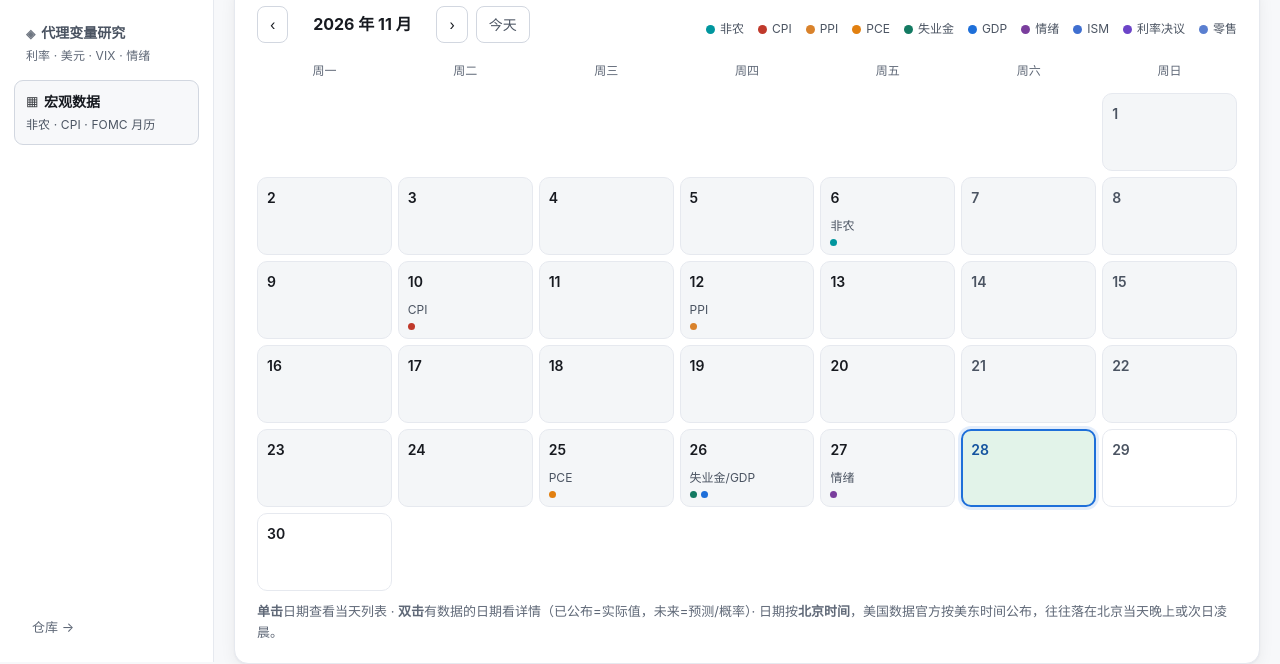
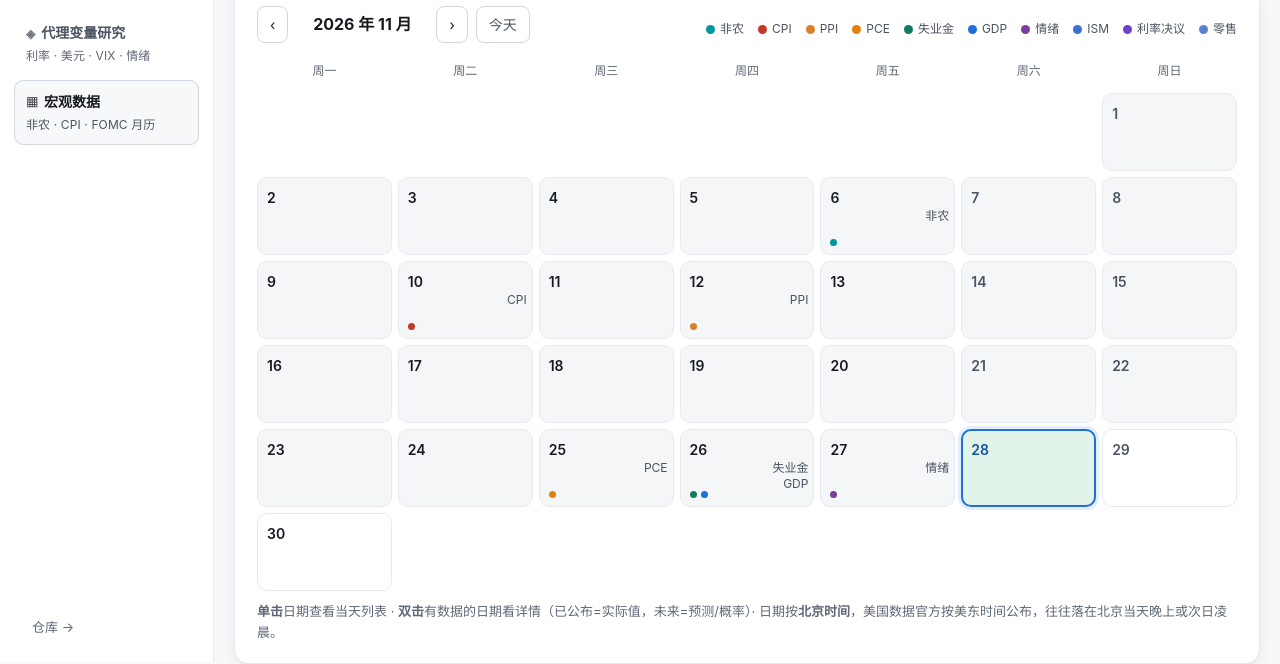
Before and after one commit to UnicornLee/kronos-rolling-forecast, a plain HTML site: page macro.html in a window 1280 px wide. Shown: the part 138-802 px from the top of the page. Drawn offline with Linux system fonts and the light colour scheme.

Commit message:
style(macro): 多数据标签靠右竖排最多3个 + 悬停看全 + 双击提示居中

```diff
--- a/assets/macro.js
+++ b/assets/macro.js
@@ -149,14 +149,19 @@
         var c = KIND[e.code] || { color:'#888' };
         dots += '<i class="cal-dot" style="background:' + c.color + '" title="' + esc(e.name) + '"></i>';
       });
-      // 圆点上方的短标签：多个数据时全部列出，用「/」隔开；
-      // title 带完整文字，格子放不下（CSS ellipsis）时鼠标悬停仍能看全。
+      // 中文短标签：靠格子右侧上下罗列，最多显示前 3 个；
+      // 容器 title 带完整文字，鼠标悬停能看全（超出 3 个时第 3 行用 +N 提示）。
       var labels = evs.map(function (e) { return (KIND[e.code] || {}).label || e.code; });
-      var tag = evs.length
-        ? '<span class="cal-tag" title="' + esc(labels.join('/')) + '">' + esc(labels.join('/')) + '</span>'
-        : '';
+      var tags = '';
+      if (evs.length) {
+        var shown = labels.slice(0, 3);
+        if (labels.length > 3) shown[2] = shown[2] + ' +' + (labels.length - 3);
+        tags = '<span class="cal-tags" title="' + esc(labels.join(' / ')) + '">' +
+          shown.map(function (lb) { return '<span class="cal-tag">' + esc(lb) + '</span>'; }).join('') +
+          '</span>';
+      }
       html += '<div class="' + cls + '" role="gridcell" data-date="' + date + '" tabindex="0">' +
-        '<span class="cal-num">' + d + '</span>' + tag +
+        '<span class="cal-num">' + d + '</span>' + tags +
         '<span class="cal-dots">' + dots + '</span>' +
         (evs.length ? '<span class="cal-badge" aria-hidden="true">双击看详情</span>' : '') +
         '</div>';
--- a/assets/style.css
+++ b/assets/style.css
@@ -443,7 +443,9 @@ code {
 .cal-cell.is-selected { border: 2px solid var(--accent); padding: 7px 8px; box-shadow: 0 0 0 3px rgba(30,111,217,.12); }
 .cal-num { font-size: 14px; font-weight: 620; }
 .cal-cell.is-today .cal-num { color: var(--cal-today-num); }
-.cal-tag { display: block; margin-top: 6px; font-size: 12px; color: var(--text-2);
+.cal-tags { position: absolute; right: 5px; top: 30px; max-width: calc(100% - 10px);
+  display: flex; flex-direction: column; align-items: flex-end; gap: 1px; }
+.cal-tag { display: block; max-width: 100%; font-size: 12px; line-height: 1.25; color: var(--text-2);
   white-space: nowrap; overflow: hidden; text-overflow: ellipsis; }
 .cal-dots { position: absolute; left: 9px; bottom: 8px; display: flex; gap: 4px; }
 .cal-dot { display: inline-block; width: 7px; height: 7px; border-radius: 50%; }
```
